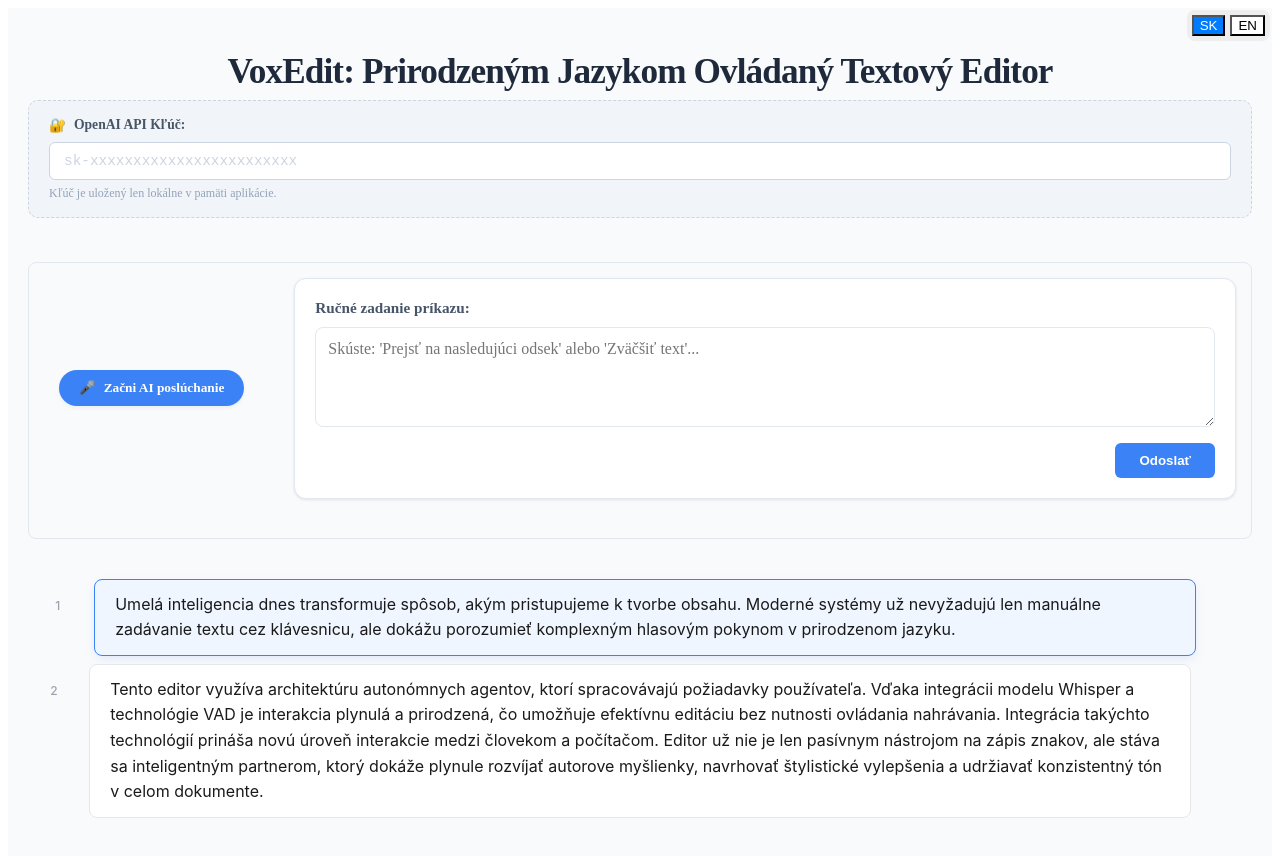
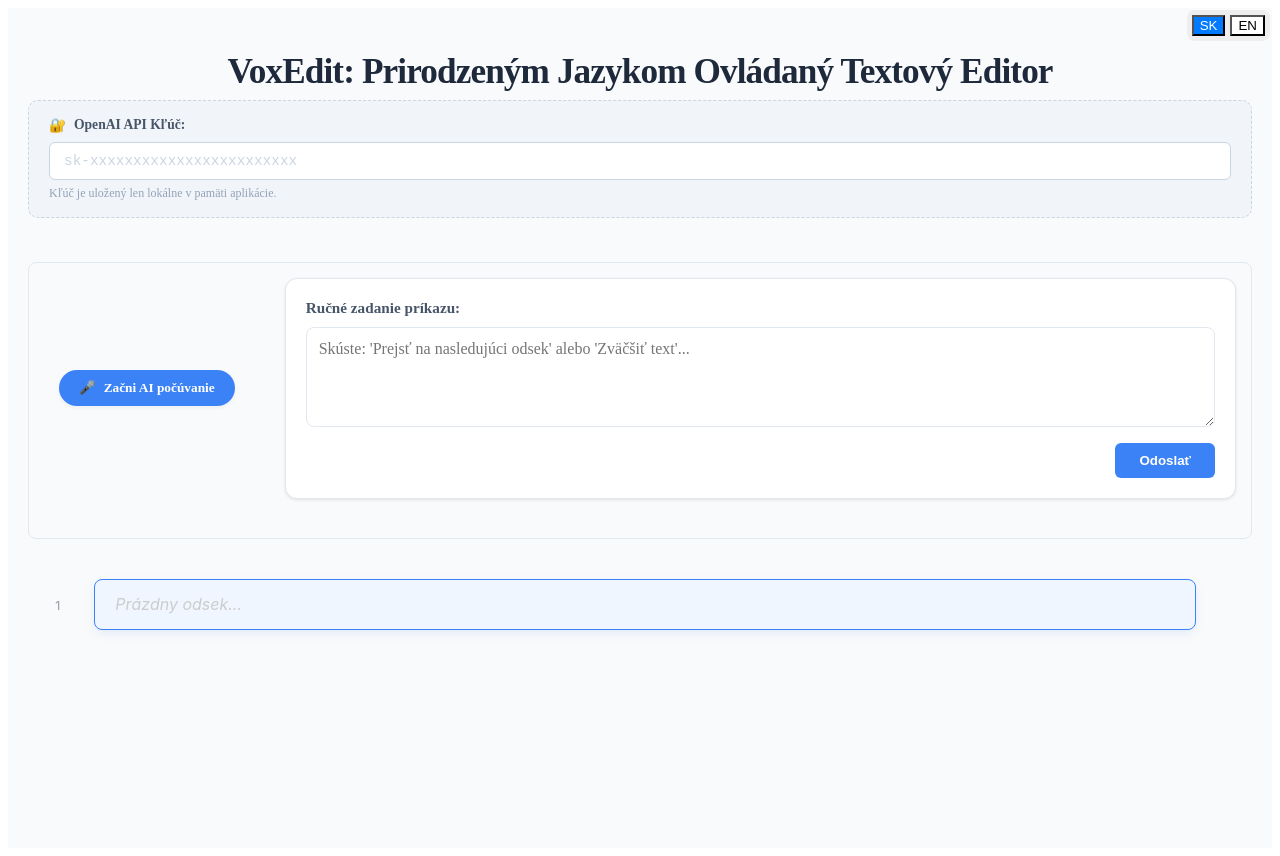
Before and after one commit to Tomas-Telek/Prirodzenym-jazykom-ovladany-editor-vo-forme-webovej-aplikacie, a React (Vite) app: page / in a window 1280 px wide. Shown: the top 856 px of the page. Built offline with nearby package versions, Linux system fonts and the light colour scheme.

Commit message:
Pridanie README.md

```diff
--- a/src/App.tsx
+++ b/src/App.tsx
@@ -17,15 +17,9 @@
 
   const [language, setLanguage] = useState<'sk' | 'en'>('sk');
 
-  // const [paragraphs, setParagraphs] = useState<string[]>([
-  //   "Welcome to the next generation of digital writing. This AI-native text editor is designed to bridge the gap between human thought and digital execution through the power of natural language.",
-  //   "By leveraging an advanced multi-agent architecture, the system acts as a proactive co-author. It can restructure your ideas, refine your tone, and navigate through complex documents without a single mouse click.",
-  //   "Try giving a voice command now, such as 'Make the first paragraph more professional' or 'Generate a creative summary of this text'."
-  // ]);
 
     const [paragraphs, setParagraphs] = useState<string[]>([
-    "Umelá inteligencia dnes transformuje spôsob, akým pristupujeme k tvorbe obsahu. Moderné systémy už nevyžadujú len manuálne zadávanie textu cez klávesnicu, ale dokážu porozumieť komplexným hlasovým pokynom v prirodzenom jazyku.",
-    "Tento editor využíva architektúru autonómnych agentov, ktorí spracovávajú požiadavky používateľa. Vďaka integrácii modelu Whisper a technológie VAD je interakcia plynulá a prirodzená, čo umožňuje efektívnu editáciu bez nutnosti ovládania nahrávania. Integrácia takýchto technológií prináša novú úroveň interakcie medzi človekom a počítačom. Editor už nie je len pasívnym nástrojom na zápis znakov, ale stáva sa inteligentným partnerom, ktorý dokáže plynule rozvíjať autorove myšlienky, navrhovať štylistické vylepšenia a udržiavať konzistentný tón v celom dokumente.",
+    "",
   ]);
 
 
--- a/src/components/SpeechWhisper.tsx
+++ b/src/components/SpeechWhisper.tsx
@@ -140,16 +140,16 @@
       >
         <span>{isListening ? '⏹' : '🎤'}</span>
         {isListening ? (
-          language === 'sk' ? ' Zastav AI poslúchanie' : ' Stop AI Listening'
+          language === 'sk' ? ' Zastav AI počúvanie' : ' Stop AI Listening'
         ) : (
-          language === 'sk' ? ' Začni AI poslúchanie' : ' Start AI Listening'
+          language === 'sk' ? ' Začni AI počúvanie' : ' Start AI Listening'
         )}
       </button>
 
       <div className="status-area">
         {isListening && (
           <span className="status-text" style={{ color: '#ef4444' }}>
-            {language === 'sk' ? 'AI poslúcha...' : 'AI is listening continuously...'}
+            {language === 'sk' ? 'AI počúva...' : 'AI is listening continuously...'}
           </span>
         )}
       </div>
```
Also changed, not shown: 1 other file (tests, documents, lock files or other folders).
